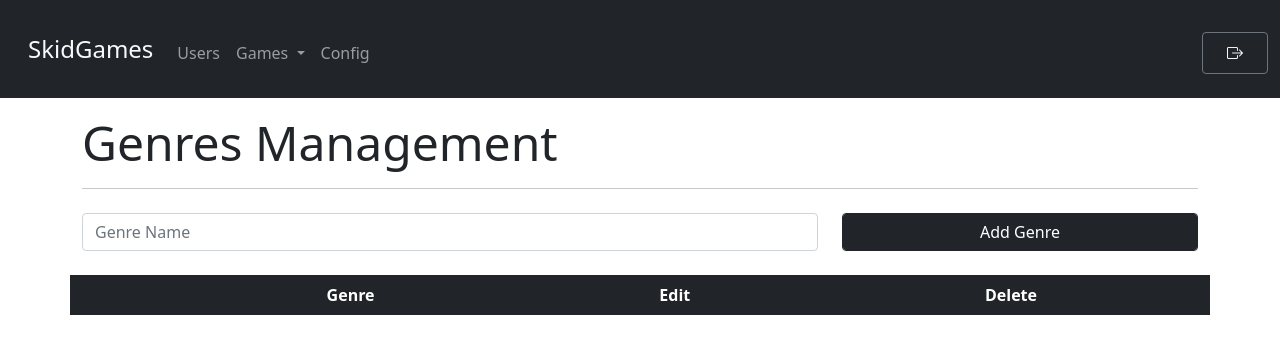
After one commit to Rafawastaken/webapp, a Flask app: page /admin/games/add-genre in a window 1280 px wide. The commit adds this page. Shown: the top 354 px of the page. Run offline with Flask 2, Linux system fonts and the light colour scheme; a user stored in the database is signed in; data comes from the database, SQL or seed files in the repository; lists and menus that the app fills with data are empty; some libraries are stand-ins or nearby versions.

Commit message:
fix one-to-many rel

```diff
--- /dev/null
+++ b/app/admin/games/forms.py
@@ -0,0 +1,10 @@
+from flask_wtf import FlaskForm
+from wtforms import StringField, validators
+
+# Form to add games
+class AddGameForm(FlaskForm):
+    ...
+
+# Form to add genres
+class AddGenreForm(FlaskForm):
+    genre = StringField('Genre', [validators.Length(min = 4, max = 25), validators.DataRequired()])
--- a/app/admin/games/routes.py
+++ b/app/admin/games/routes.py
@@ -1,5 +1,8 @@
-from flask import Blueprint, request, render_template, url_for, flash
+from flask import Blueprint, request, render_template, url_for, flash, redirect
+from flask_login import login_required
 
+from app import db
+from .forms import AddGenreForm
 from .models import Game, Genre
 
 # Blueprint
@@ -9,6 +12,34 @@ games_admin = Blueprint('games_admin', __name__)
 
 # List all games
 @games_admin.route('/')
+@login_required
 def games_list():
     games = Game.query.all()
     return render_template('./admin/pages/games/games.html')
+
+
+# Add/View Genres
+@games_admin.route('/add-genre', methods = ['POST', 'GET'])
+@login_required
+def genres():
+    title = "View Games Genres"
+    form = AddGenreForm()
+    genres = Genre.query.all()
+
+    # Add genre if form is submited
+    if form.validate_on_submit():
+        new_genre = Genre(name = form.genre.data)
+        db.session.add(new_genre)
+        db.session.commit()
+        flash(f"Genre: {form.genre.data} added successfully!", 'success')
+        return redirect(request.referrer or url_for('games_admin.genres'))
+
+
+    return render_template('./admin/pages/games/genres.html', form = form, title = title, genres = genres)
+
+
+# Add games
+@games_admin.route('/add-game', methods = ['POST', 'GET'])
+@login_required
+def add_game():
+    ...
--- /dev/null
+++ b/app/templates/admin/pages/games/genres.html
@@ -0,0 +1,42 @@
+{% extends './admin/base.html' %} {% block content %}
+
+<div class="row mt-3 mb-3">
+  <div class="col-8">
+    <div class="display-5">Genres Management</div>
+  </div>
+</div>
+<hr class="mb-4" />
+<div class="row mb-4">
+  <form method="POST">
+    {{form.csrf_token}}
+    <div class="row">
+      <div class="col-8">
+        {{form.genre(placeholder='Genre Name', class='form-control')}}
+      </div>
+      <div class="col-4">
+        <input
+          type="submit"
+          value="Add Genre"
+          class="form-control btn btn-dark"
+        />
+      </div>
+    </div>
+  </form>
+</div>
+<div class="row mt-3">
+  <table class="table table-secondary table-striped text-center">
+    <thead class="table-dark">
+      <tr>
+        <th scope="col"></th>
+        <th scope="col">Genre</th>
+        <th scope="col">Edit</th>
+        <th scope="col">Delete</th>
+      </tr>
+    </thead>
+    <tbody>
+      {% for genre in genres %} {% endfor %}
+    </tbody>
+  </table>
+</div>
+
+{% endblock %}
```
Also changed, not shown: app/admin/games/models.py (+11 -3 lines), app/templates/admin/pages/games/games.html (+41 -1 lines), instance/database.db.
